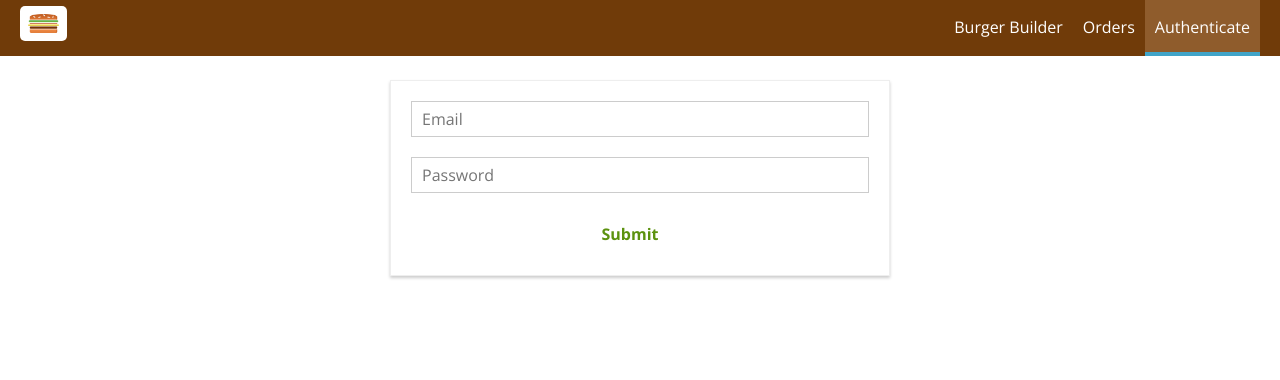
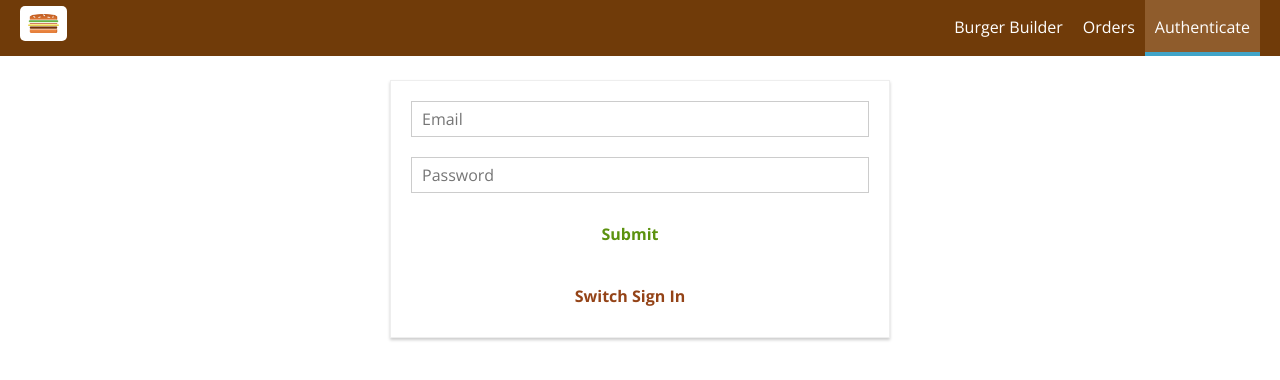
Before and after one commit to Rterrell25/Burger-Builder, a React (Create React App) app: page /auth in a window 1280 px wide. Shown: the top 380 px of the page. Built offline with nearby package versions, Linux system fonts and the light colour scheme.

Commit message:
set up sign in / sign up for user authentication

```diff
--- a/src/containers/Auth/Auth.js
+++ b/src/containers/Auth/Auth.js
@@ -36,7 +36,8 @@ class Auth extends Component {
         valid: false,
         touch: false
       }
-    }
+    },
+    isSignup: true
   };
 
   checkValidity(value, rules) {
@@ -82,8 +83,15 @@ class Auth extends Component {
     event.preventDefault();
     this.props.onAuth(
       this.state.controls.email.value,
-      this.state.controls.password.value
+      this.state.controls.password.value,
+      this.state.isSignup
     );
+  };
+
+  switchAuthModeHandler = () => {
+    this.setState(prevState => {
+      return { isSignup: !prevState.isSignup };
+    });
   };
 
   render() {
@@ -114,6 +122,9 @@ class Auth extends Component {
           {form}
           <Button btnType="Success">Submit</Button>
         </form>
+        <Button clicked={this.switchAuthModeHandler} btnType="Danger">
+          Switch {this.state.isSignup ? "Sign In" : "Sign Up"}
+        </Button>
       </div>
     );
   }
@@ -121,7 +132,8 @@ class Auth extends Component {
 
 const mapDispatchToProps = dispatch => {
   return {
-    onAuth: (email, password) => dispatch(actions.auth(email, password))
+    onAuth: (email, password, isSignup) =>
+      dispatch(actions.auth(email, password, isSignup))
   };
 };
 
--- a/src/store/actions/auth.js
+++ b/src/store/actions/auth.js
@@ -20,7 +20,7 @@ export const authFail = error => {
   };
 };
 
-export const auth = (email, password) => {
+export const auth = (email, password, isSignup) => {
   return dispatch => {
     dispatch(authStart());
     const authData = {
@@ -28,11 +28,14 @@ export const auth = (email, password) => {
       password: password,
       returnSecureToken: true
     };
+    let url =
+      "https://identitytoolkit.googleapis.com/v1/accounts:signUp?key=AIzaSyDtU3YXmGDcUYNVKrlzB8fQN6-DKgLlhBI";
+    if (!isSignup) {
+      url =
+        "https://identitytoolkit.googleapis.com/v1/accounts:signInWithPassword?key=AIzaSyDtU3YXmGDcUYNVKrlzB8fQN6-DKgLlhBI";
+    }
     axios
-      .post(
-        "https://identitytoolkit.googleapis.com/v1/accounts:signUp?key=AIzaSyDtU3YXmGDcUYNVKrlzB8fQN6-DKgLlhBI",
-        authData
-      )
+      .post(url, authData)
       .then(response => {
         console.log(response);
         dispatch(authSuccess(response.data));
```
